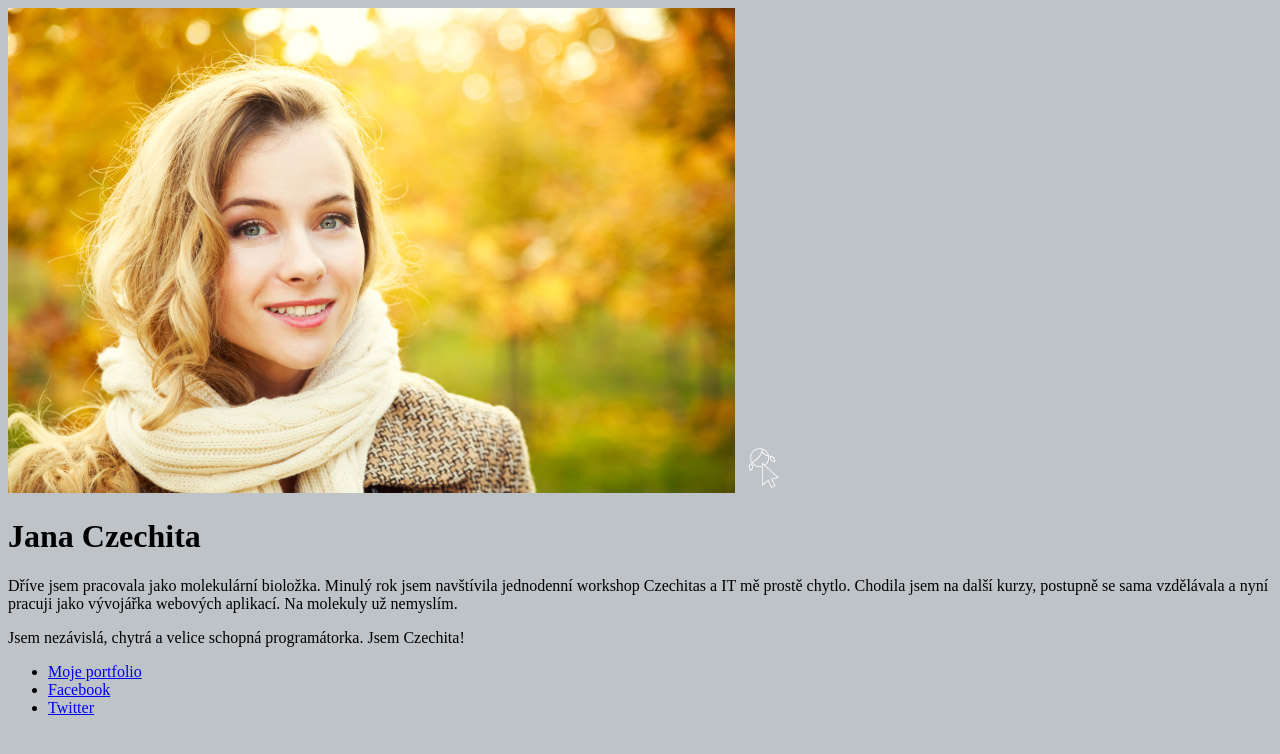
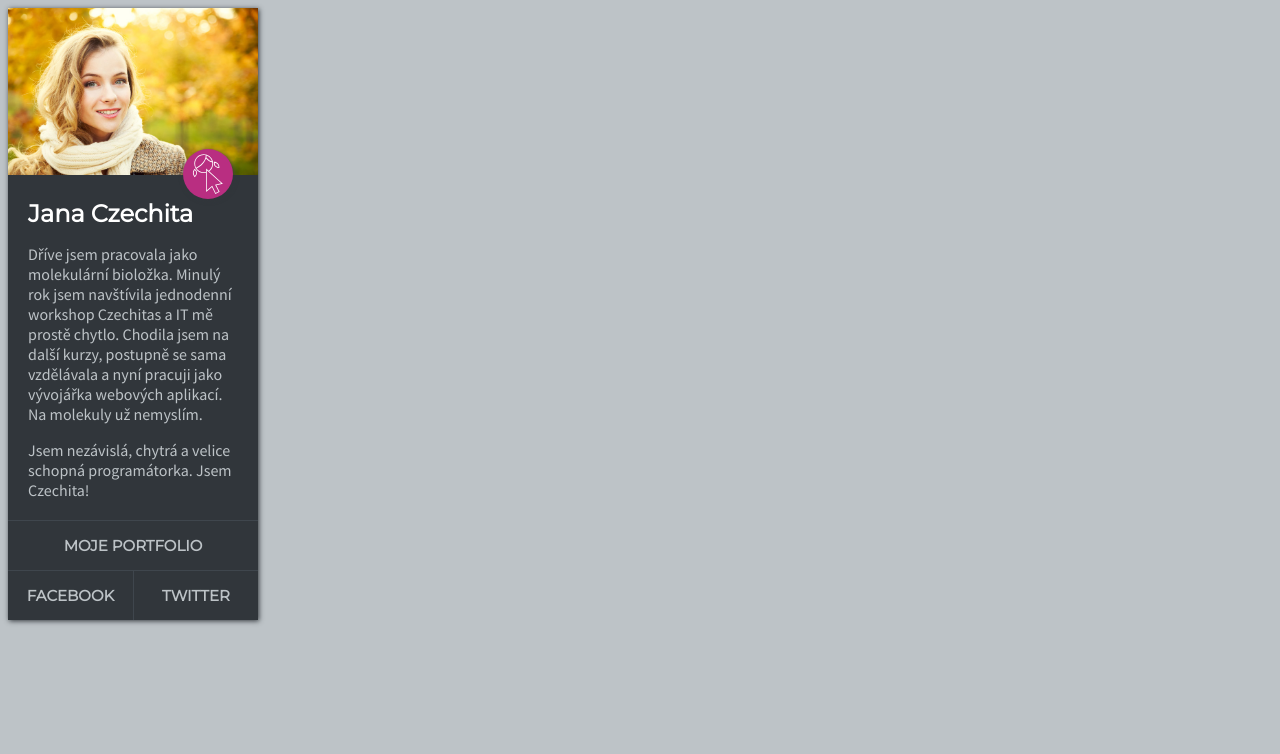
Before and after one commit to tvorimweb-2020-praha-jaro/projekt02-profil-Kacenka22, a plain HTML site: page index.html in a window 1280 px wide. Drawn offline with Linux system fonts and the light colour scheme.

Commit message:
profil css done

```diff
--- a/index.html
+++ b/index.html
@@ -5,7 +5,9 @@
         <meta name="viewport" content="width=device-width, initial-scale=1">
         <title>Profil: Jana Czechita</title>
         <link rel="stylesheet" type="text/css" href="style.css">
-    </head>
+        <link href="https://fonts.googleapis.com/css?family=Montserrat&display=swap" rel="stylesheet">
+        <link href="https://fonts.googleapis.com/css?family=Source+Sans+Pro&display=swap" rel="stylesheet">
+        </head>
     <body>
 
         <div class="profil">
--- a/style.css
+++ b/style.css
@@ -17,3 +17,96 @@ html { box-sizing: border-box; }
 body {
     background-color: #bdc3c7;
 }
+
+.jmeno {
+    color: white;
+    font-family: 'Montserrat';
+    font-size: 24px;
+}
+
+p {
+    color: #bdc3c7;
+    font-family: 'Source Sans Pro';
+}
+
+.obsah {
+    margin: 20px;
+}
+
+.profil {
+    width: 250px;
+    background-color: #31363b;
+    box-shadow: 1px 1px 5px #31363b;
+}
+
+.foto {
+    width: 250px;
+    /* position: relative; */
+}
+
+.hlavicka {
+    position: relative;
+}
+
+.logo {
+    position: absolute;
+    bottom: -20px;
+    right: 25px;
+    background-color: #b92e81;
+    border-radius: 50%;
+    box-shadow: 1px 1px 5px #31363b;
+}
+
+.odkazy li {
+    text-transform: uppercase;
+    font-family: 'Montserrat';
+    display: inline-block;
+    font-weight: bold;
+}
+
+ul {
+    padding: 0;
+}
+
+.odkazy a {
+    display: block;
+    text-decoration: none;
+    padding: 1em;
+    color: #bdc3c7;
+    border-top: 1px solid #3f464d;
+    font-size: 15px;
+}
+
+.portfolio {
+    display: inline-block;
+    width: 100%;
+    text-align: center;
+}
+
+.facebook {
+    display: inline-block;
+    width: 50%;
+    text-align: center;
+}
+
+.twitter {
+    display: inline-block;
+    border-left: 1px solid #3f464d;
+    width: 50%;
+    text-align: center;
+}
+
+.portfolio a:hover,
+.portfolio a:focus {
+    background-color: #e74c3c;
+}
+
+.facebook a:hover,
+.facebook a:focus {
+    background-color: #3b5998;
+}
+
+.twitter a:hover,
+.twitter a:focus {
+    background-color: #1da1f2;
+}
```
